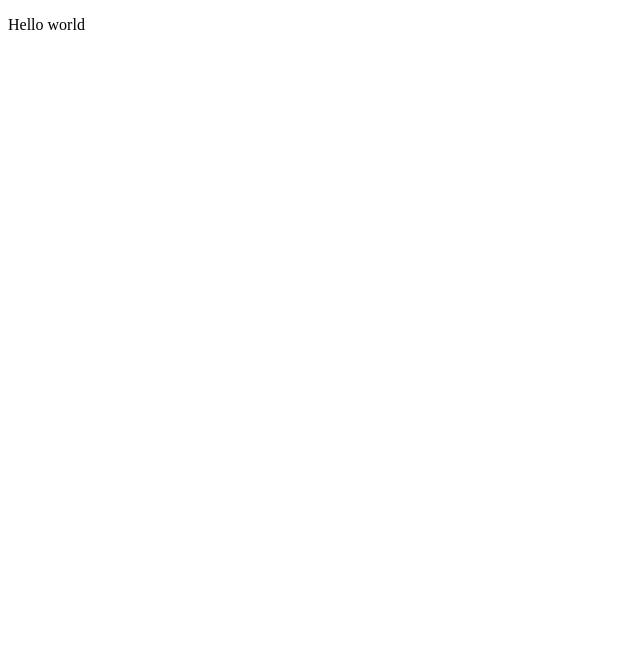
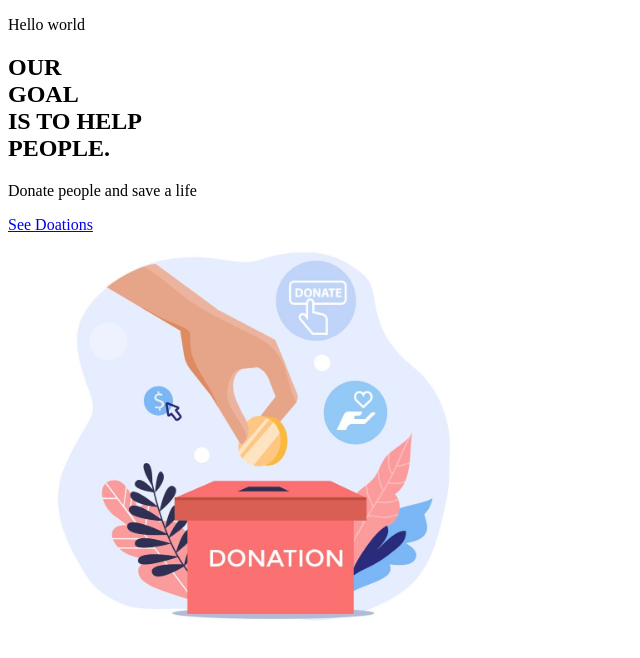
Before and after one commit to nazmulhossain17/donation-project, a Next.js app: page / in a window 1280 px wide. Shown: the top 658 px of the page, without its empty margins (0-640 px from the left). Built offline with nearby package versions, Linux system fonts and the light colour scheme.

Commit message:
hero section

```diff
--- a/src/app/page.tsx
+++ b/src/app/page.tsx
@@ -1,9 +1,42 @@
 import Image from "next/image";
+import Link from "next/link";
+import donate from "../assest/donate.jpeg"
 
 export default function Home() {
   return (
     <>
     <p>Hello world</p>
+    <section className="flex flex-col container mx-auto bg-[#f7ffef] rounded-[59px] pt-16 px-10 md:items-center md:px-20 md:pt-[68px] md:flex-row md:justify-between gap-10 z-30 mt-20">
+      <div className="flex flex-col items-start text-black">
+        <h1 className="text-3xl font-black  leading-[125%] sm:text-3xl md:text-[80px] md:leading-[125%]">
+          <span className="text-green-500 after:h-full after:bg-white after:block after:absolute after:-z-10 after:top-0 after:-rotate-2">
+            OUR
+          </span>
+          <br /> GOAL <br />
+          <span>IS TO HELP</span>
+          <br /> PEOPLE.
+        </h1>
+        <p className="md:text-[32px]">
+          Donate people and save a life
+        </p>
+        <div className="flex flex-col md:flex-row md:items-center justify-evenly gap-9 pt-8">
+          <Link
+            href="/donation"
+            className="text-gray-900 hover:text-white border border-gray-800 hover:bg-gray-900 focus:ring-4 focus:outline-none focus:ring-gray-300 font-medium rounded-lg text-sm px-5 py-3.5 text-center me-2 mb-2 dark:border-gray-600 dark:text-gray-400 dark:hover:text-white "
+          >
+            See Doations
+          </Link>
+        </div>
+      </div>
+      <div className="">
+        <Image
+          className="h-auto max-w-full mb-12"
+          src={donate}
+          width={500}
+          alt="banner image"
+        />
+      </div>
+    </section>
     </>
   );
 }
--- a/src/components/Navbar/Navbar.tsx
+++ b/src/components/Navbar/Navbar.tsx
@@ -31,7 +31,7 @@ function Navbar() {
     return (
       <>
         <header className={`w-full fixed top-0 left-0 right-0 ${isSticky ? "bg-white" : ""}`}>
-          <nav className="py-4 md:px-8 px-4 bg-gradient-to-r from-violet-200 to-purple-100">
+          <nav className="py-4 md:px-8 px-4 bg-gradient-to-r from-[#f7ffef] to-slate-100">
             <div className="flex items-center justify-between">
               <div className="font-bold text-2xl cursor-pointer text-black">
                 <Link href="/">Donation </Link>
```
Also changed, not shown: src/assest/donate.jpeg (added).
